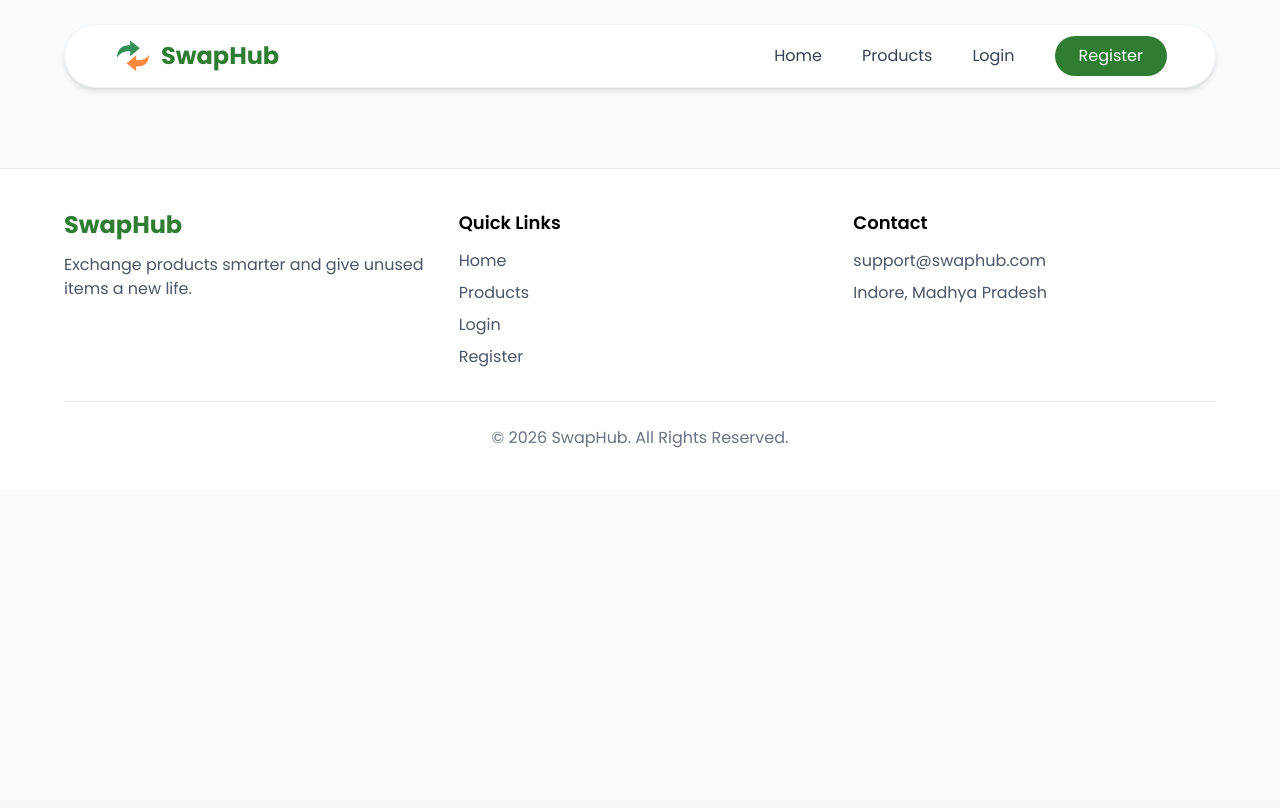
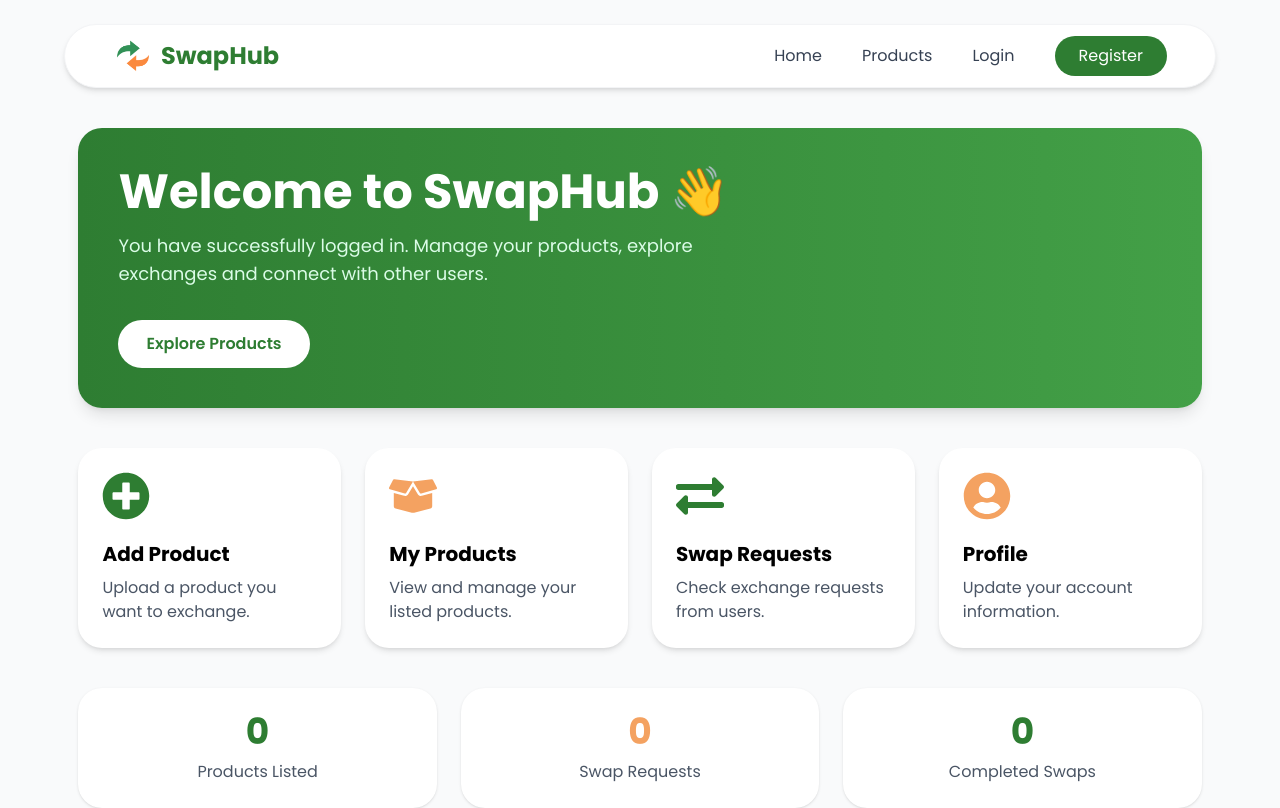
Before and after one commit to Amanverma45/swapHub, a React (Vite) app in the folder Frontend/hub/: page /welcome in a window 1280 px wide. Shown: the top 808 px of the page. Built offline with nearby package versions, Linux system fonts and the light colour scheme.

Commit message:
change  hamburger one more time

```diff
--- a/Frontend/hub/src/App.jsx
+++ b/Frontend/hub/src/App.jsx
@@ -5,6 +5,7 @@ import Products from './Components/Products'
 import Login from './Components/Login'
 import Register from './Components/Register'
 import Footer from './Components/Footer'
+import Welcome from './Components/Welcome'
 
 const App = () => {
   return (
@@ -17,6 +18,7 @@ const App = () => {
           <Route path="/products" element={<Products />} />
           <Route path="/login" element={<Login />} />
           <Route path="/register" element={<Register />} />
+          <Route path="/welcome" element={<Welcome />} />
         </Routes>
         <Footer/>
       </main>
--- a/Frontend/hub/src/Components/Login.jsx
+++ b/Frontend/hub/src/Components/Login.jsx
@@ -1,5 +1,34 @@
-import { Link } from "react-router-dom";
+import { useState } from "react";
+import { Link, useNavigate } from "react-router-dom";
+import axios from "axios";
+
 const Login = () => {
+  const [email, setEmail] = useState('')
+  const [password, setPassword] = useState('')
+  const navigate = useNavigate()
+
+  const handleSubmit = async (e) => {
+    e.preventDefault();
+    try {
+      if (!email || !password) {
+        alert('Fill the require feild');
+        return;
+      }
+      const response = await axios.post('https://swaphub-backend-855x.onrender.com/api/loginUser', {
+        email,
+        password
+      })
+      console.log(response.data);
+      localStorage.setItem("token", response.data.token);
+      alert("Login Successfully");
+      setEmail("");
+      setPassword("");
+      navigate("/welcome");
+    } catch (error) {
+      console.log(error)
+      alert(error.response?.data?.message || "Login Failed");
+    }
+  }
   return (
     <section className="min-h-[80vh] flex items-center justify-center px-4">
       <div className="w-full max-w-md bg-white shadow-lg rounded-3xl p-8 border border-gray-100">
@@ -14,14 +43,15 @@ const Login = () => {
           </p>
         </div>
 
-        <form className="space-y-5">
+        <form onSubmit={handleSubmit} className="space-y-5">
 
           <div>
             <label className="block text-sm font-medium mb-2">
               Email
             </label>
 
-            <input
+            <input onChange={(e) => setEmail(e.target.value)}
+              value={email}
               type="email"
               placeholder="Enter your email"
               className="w-full border border-gray-300 rounded-xl px-4 py-3 outline-none focus:border-[#2E7D32]"
@@ -33,7 +63,8 @@ const Login = () => {
               Password
             </label>
 
-            <input
+            <input onChange={(e) => setPassword(e.target.value)}
+              value={password}
               type="password"
               placeholder="Enter your password"
               className="w-full border border-gray-300 rounded-xl px-4 py-3 outline-none focus:border-[#2E7D32]"
--- a/Frontend/hub/src/Components/Navbar.jsx
+++ b/Frontend/hub/src/Components/Navbar.jsx
@@ -1,13 +1,21 @@
 import { useState } from "react";
-import { Link } from "react-router-dom";
+import { Link, useNavigate } from "react-router-dom";
 import logo from "../assets/logo.png";
+import { AiOutlineLogout } from "react-icons/ai";
 
 const Navbar = () => {
   const [isOpen, setIsOpen] = useState(false);
+  const token = localStorage.getItem("token");
+  const navigate = useNavigate();
+
+  const handleLogout = () => {
+    localStorage.removeItem("token");
+    navigate("/");
+    setIsOpen(false);
+  };
 
   return (
     <>
-      {/* Overlay */}
       {isOpen && (
         <div
           className="fixed inset-0 bg-black/30 md:hidden z-40"
@@ -15,9 +23,10 @@ const Navbar = () => {
         />
       )}
 
-      <div className="top-0 w-full flex justify-center pt-6 px-4">
+      <div className="w-full flex justify-center pt-6 px-4">
         <nav className="w-[95%] h-16 max-w-6xl bg-white shadow-md border border-gray-100 rounded-full px-12 flex items-center justify-between relative z-50">
 
+          {/* Logo */}
           <div className="flex items-center justify-between w-full md:w-auto">
             <Link to="/" className="flex items-center gap-2">
               <img
@@ -55,6 +64,8 @@ const Navbar = () => {
               Products
             </Link>
 
+            {!token ? (
+              <>
                 <Link
                   to="/login"
                   className="text-gray-700 hover:text-[#F4A261] transition"
@@ -64,18 +75,62 @@ const Navbar = () => {
 
                 <Link
                   to="/register"
-              className="bg-[#2E7D32] hover:bg-[#256728] text-white transition duration-300 px-6 py-2 rounded-full"
+                  className="bg-[#2E7D32] hover:bg-[#256728] text-white px-6 py-2 rounded-full transition"
                 >
                   Register
                 </Link>
+              </>
+            ) : (
+              <>
+                <Link
+                  to="/welcome"
+                  className="text-gray-700 hover:text-[#F4A261] transition"
+                >
+                  Dashboard
+                </Link>
+                <button
+                  onClick={handleLogout}
+                  className="flex items-center gap-2 bg-red-500 hover:bg-red-600 text-white px-6 py-2 rounded-full transition duration-300"
+                >
+                  Logout
+                  <AiOutlineLogout className="text-lg" />
+                </button>
+              </>
+            )}
           </div>
 
+          {/* Mobile Menu */}
           <div
-            className={`fixed top-[88px] right-0 rounded-l-3xl rounded-tr-3xl w-50 bg-white shadow-xl z-50 transition-all duration-300 transform md:hidden ${isOpen ? "translate-x-0" : "translate-x-full"
+            className={`fixed top-0 left-0 h-70 w-full bg-white rounded-b-3xl shadow-xl z-50 transition-all duration-300 transform md:hidden ${isOpen ? "translate-y-0" : "-translate-y-full"
               }`}
           >
-            <div className="flex flex-col items-start px-3 gap-5 pt-4">
+            {/* Header */}
+            <div className="flex items-center justify-between px-6 py-5 border-b border-gray-100">
 
+              <div className="flex items-center gap-2">
+                <img
+                  src={logo}
+                  alt="SwapHub"
+                  className="w-15 h-15 object-contain"
+                />
+
+                <div>
+                  <h1 className="text-xl font-bold text-[#2E7D32]">
+                    SwapHub
+                  </h1>
+                </div>
+              </div>
+
+              <button
+                onClick={() => setIsOpen(false)}
+                className="text-3xl font-bold text-gray-700 hover:text-black transition px-3"
+              >
+                ✕
+              </button>
+
+            </div>
+
+            <div className="flex flex-col items-end px-8 py-0 gap-3">
               <Link
                 to="/"
                 onClick={() => setIsOpen(false)}
@@ -92,6 +147,8 @@ const Navbar = () => {
                 Products
               </Link>
 
+              {!token ? (
+                <>
                   <Link
                     to="/login"
                     onClick={() => setIsOpen(false)}
@@ -107,7 +164,25 @@ const Navbar = () => {
                   >
                     Register
                   </Link>
-
+                </>
+              ) : (
+                <>
+                  <Link
+                    to="/welcome"
+                    onClick={() => setIsOpen(false)}
+                    className="text-gray-700 hover:text-[#F4A261]"
+                  >
+                    Dashboard
+                  </Link>
+                  <button
+                    onClick={handleLogout}
+                    className="flex items-center gap-2 bg-red-500 hover:bg-red-600 text-white px-6 py-2 rounded-full transition duration-300"
+                  >
+                    Logout
+                    <AiOutlineLogout className="text-lg" />
+                  </button>
+                </>
+              )}
             </div>
           </div>
 
--- /dev/null
+++ b/Frontend/hub/src/Components/Welcome.jsx
@@ -0,0 +1,97 @@
+import { Link } from "react-router-dom";
+import {
+  FaBoxOpen,
+  FaExchangeAlt,
+  FaPlusCircle,
+  FaUserCircle,
+} from "react-icons/fa";
+
+const Welcome = () => {
+  return (
+    <section className="min-h-[85vh] bg-gray-50 py-10 px-4">
+      <div className="w-[90%] max-w-6xl mx-auto">
+
+        {/* Welcome Banner */}
+        <div className="bg-gradient-to-r from-[#2E7D32] to-[#43A047] rounded-3xl p-8 md:p-10 text-white shadow-lg">
+
+          <h1 className="text-3xl md:text-5xl font-bold">
+            Welcome to SwapHub 👋
+          </h1>
+
+          <p className="mt-4 text-lg text-green-100 max-w-2xl">
+            You have successfully logged in. Manage your products,
+            explore exchanges and connect with other users.
+          </p>
+
+          <Link
+            to="/products"
+            className="inline-block mt-8 bg-white text-[#2E7D32] font-semibold px-7 py-3 rounded-full hover:bg-gray-100 transition"
+          >
+            Explore Products
+          </Link>
+
+        </div>
+
+        {/* Dashboard Cards */}
+        <div className="grid sm:grid-cols-2 lg:grid-cols-4 gap-6 mt-10">
+
+          <div className="bg-white rounded-3xl shadow-md p-6 hover:-translate-y-2 transition">
+            <FaPlusCircle className="text-5xl text-[#2E7D32] mb-5" />
+            <h2 className="text-xl font-bold">Add Product</h2>
+            <p className="text-gray-600 mt-2">
+              Upload a product you want to exchange.
+            </p>
+          </div>
+
+          <div className="bg-white rounded-3xl shadow-md p-6 hover:-translate-y-2 transition">
+            <FaBoxOpen className="text-5xl text-[#F4A261] mb-5" />
+            <h2 className="text-xl font-bold">My Products</h2>
+            <p className="text-gray-600 mt-2">
+              View and manage your listed products.
+            </p>
+          </div>
+
+          <div className="bg-white rounded-3xl shadow-md p-6 hover:-translate-y-2 transition">
+            <FaExchangeAlt className="text-5xl text-[#2E7D32] mb-5" />
+            <h2 className="text-xl font-bold">Swap Requests</h2>
+            <p className="text-gray-600 mt-2">
+              Check exchange requests from users.
+            </p>
+          </div>
+
+          <div className="bg-white rounded-3xl shadow-md p-6 hover:-translate-y-2 transition">
+            <FaUserCircle className="text-5xl text-[#F4A261] mb-5" />
+            <h2 className="text-xl font-bold">Profile</h2>
+            <p className="text-gray-600 mt-2">
+              Update your account information.
+            </p>
+          </div>
+
+        </div>
+
+        {/* Quick Stats */}
+        <div className="grid md:grid-cols-3 gap-6 mt-10">
+
+          <div className="bg-white rounded-3xl shadow-sm p-6 text-center">
+            <h3 className="text-4xl font-bold text-[#2E7D32]">0</h3>
+            <p className="text-gray-600 mt-2">Products Listed</p>
+          </div>
+
+          <div className="bg-white rounded-3xl shadow-sm p-6 text-center">
+            <h3 className="text-4xl font-bold text-[#F4A261]">0</h3>
+            <p className="text-gray-600 mt-2">Swap Requests</p>
+          </div>
+
+          <div className="bg-white rounded-3xl shadow-sm p-6 text-center">
+            <h3 className="text-4xl font-bold text-[#2E7D32]">0</h3>
+            <p className="text-gray-600 mt-2">Completed Swaps</p>
+          </div>
+
+        </div>
+
+      </div>
+    </section>
+  );
+};
+
+export default Welcome;
```
Lines whose indentation alone changed are shown as unchanged.
